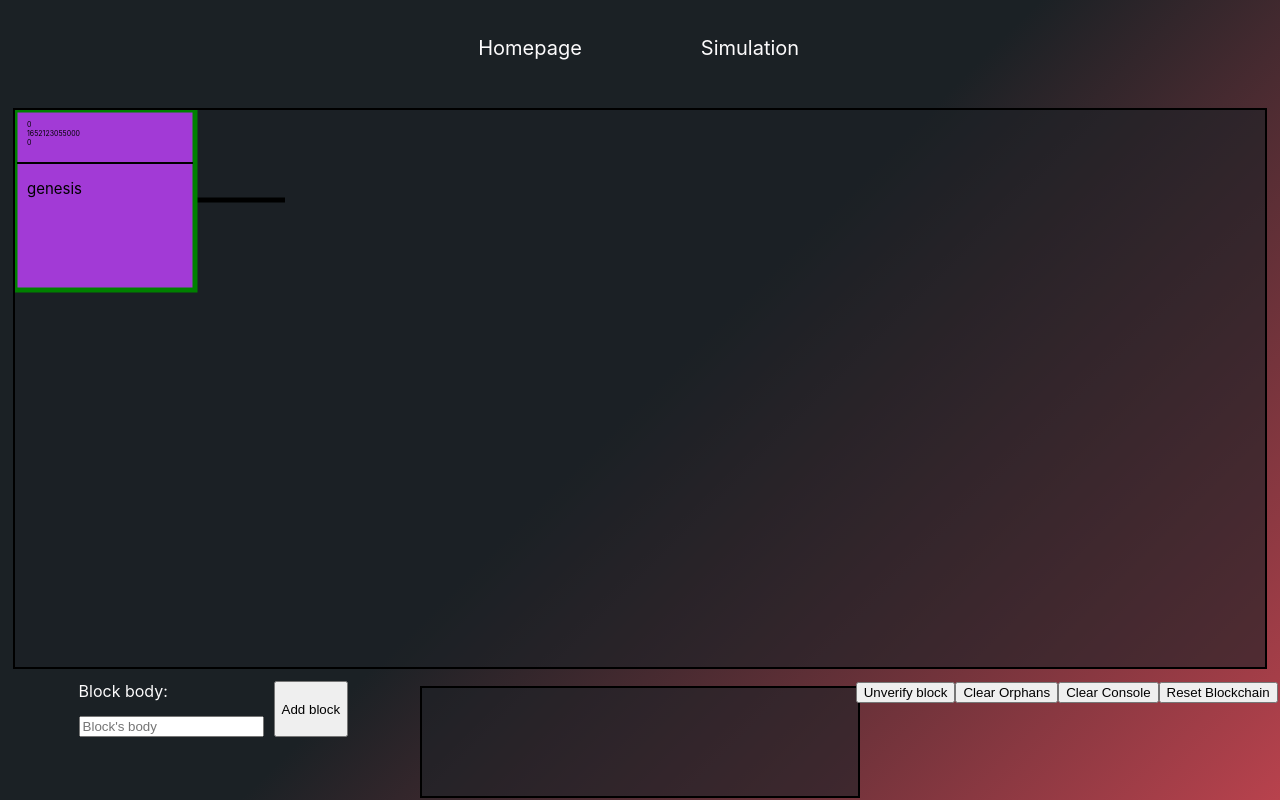
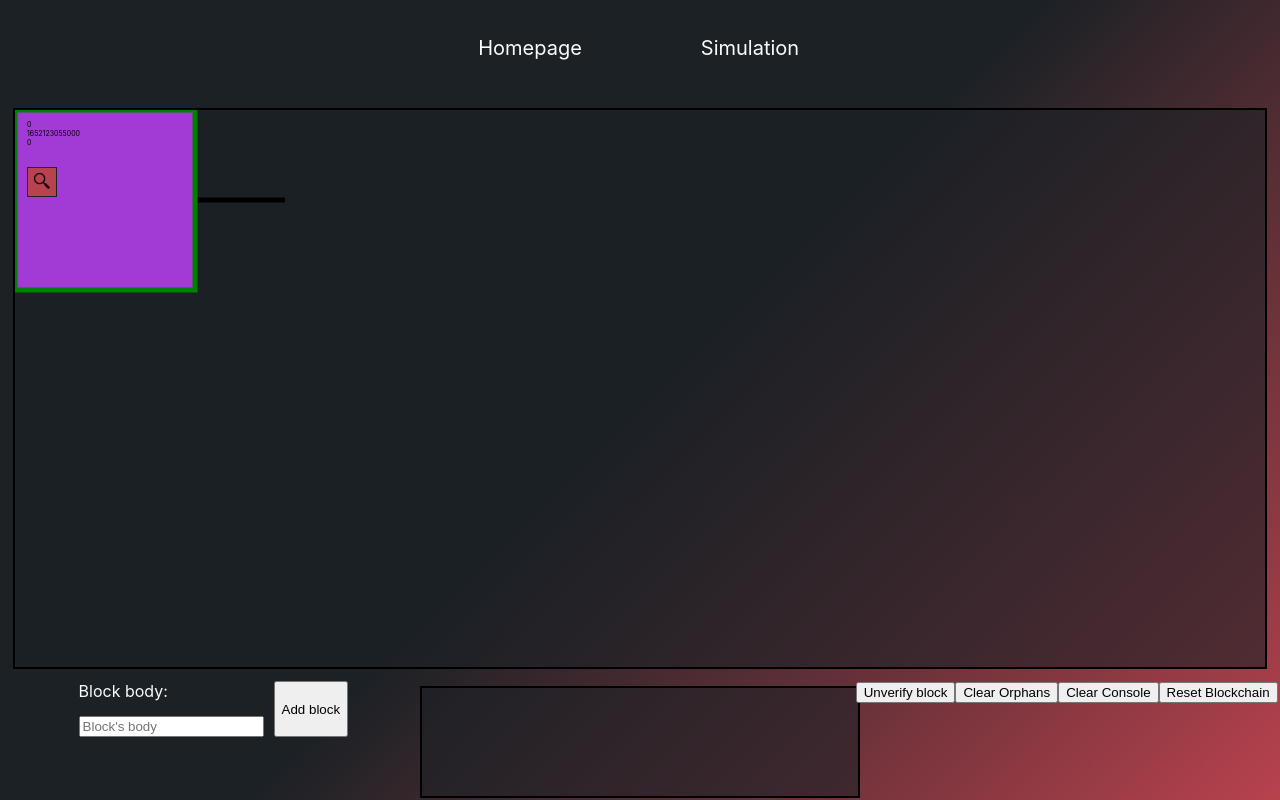
Before and after one commit to Frashier/BlockchainSim, a React (Create React App) app: page /simulation in a window 1280 px wide. Built offline with nearby package versions, Linux system fonts and the light colour scheme.

Commit message:
replaced user input body by generated txs

```diff
--- a/src/Components/Simulation/Blockchain.js
+++ b/src/Components/Simulation/Blockchain.js
@@ -9,8 +9,13 @@ function getRandomInt(max) {
   return Math.floor(Math.random() * max);
 }
 
+function sha1HexHash(toHash) {
+  return Hex.stringify(sha1(toHash));
+}
+
 const SHA1_LENGTH = 160;
 const MAX_NONCE = 1000000;
+const BLOCK_SIZE = 5;
 
 // Enum representing all possible block types.
 // Block types are used as a helper variable in
@@ -35,13 +40,36 @@ class BlockType {
   }
 }
 
+class Transaction {
+  constructor(index, timestamp) {
+    this.index = index;
+    this.timestamp = timestamp;
+    this.hash = sha1HexHash(this.index + this.timestamp);
+  }
+
+  static generateRandomTransactions(n) {
+    let txArray = [];
+    for (let i = 0; i < n; i++) {
+      txArray.push(new Transaction(i, Date.now()));
+    }
+    return txArray;
+  }
+
+  toString() {
+    return `${this.index}.\n${this.timestamp}\n${this.hash}`;
+  }
+}
+
 class Block {
-  constructor(type, prevHash, timestamp, nonce, body) {
+  constructor(type, prevHash, timestamp, nonce) {
     this.type = type; // Helper variable for simulation implementation
     this.prevHash = prevHash;
     this.timestamp = timestamp;
     this.nonce = nonce;
-    this.body = body;
+    this.body =
+      type === BlockType.Genesis
+        ? ""
+        : Transaction.generateRandomTransactions(BLOCK_SIZE).join("/n");
   }
 
   changeType(type) {
@@ -63,7 +91,7 @@ class Block {
       nonce
     ).toString();
 
-    return Hex.stringify(sha1(toHash));
+    return sha1HexHash(toHash);
   }
 
   // TODO:
--- a/src/Components/Simulation/Simulation.js
+++ b/src/Components/Simulation/Simulation.js
@@ -1,5 +1,5 @@
 import styles from "./Simulation.module.css";
-import { useState, useRef, useEffect } from "react";
+import { useState, useRef } from "react";
 import { motion } from "framer-motion";
 import { Block, Blockchain, BlockType } from "./Blockchain";
 
@@ -13,14 +13,28 @@ import { Block, Blockchain, BlockType } from "./Blockchain";
 // add multiple miners
 // ? branches cant be longer than 1, unverifying is automatic
 // increase difficulty based on main branch length
-// button to reset blockchain
 
 function BlockComponent(props) {
+  //const [inspectOpen, setInspectOpen] = useState(false);
+
   // Block fill based on block type
-  let color = "white";
-  if (props.type === BlockType.Genesis) color = "#a23ad6";
-  else if (props.type === BlockType.Orphan) color = "#929dac";
-  else if (props.type === BlockType.Head) color = "#b8424d";
+  let color;
+  switch (props.type) {
+    case BlockType.Genesis:
+      color = "#a23ad6";
+      break;
+
+    case BlockType.Orphan:
+      color = "#929dac";
+      break;
+
+    case BlockType.Head:
+      color = "#baa97b";
+      break;
+
+    default:
+      color = "white";
+  }
 
   return (
     <motion.g className={styles.simulation_scene_block}>
@@ -49,8 +63,18 @@ function BlockComponent(props) {
           {props.prevHash} <br /> {props.timestamp}
           <br /> {props.nonce}
         </div>
-        <hr style={{ border: "1px solid black" }} />
-        <div className={styles.simulation_scene_block_body}>{props.body}</div>
+        {/*<hr style={{ border: "1px solid black" }} />*/}
+        {/*<div className={styles.simulation_scene_block_body}>{props.body}</div>*/}
+        <button
+          className={styles.simluation_scene_block_button}
+          onClick={() => setInspectOpen(true)}
+        >
+          <img
+            style={{ maxWidth: "100%", maxHeight: "100%" }}
+            src="Assets/glass.png"
+            alt="Inspect"
+          />
+        </button>
       </foreignObject>
     </motion.g>
   );
--- a/src/Components/Simulation/Simulation.module.css
+++ b/src/Components/Simulation/Simulation.module.css
@@ -58,9 +58,17 @@
   margin-bottom: 5px;
   padding: 10px;
 }
-
+/*
 .simulation_scene_block_body {
   margin-top: 5px;
   font-size: 15px;
   padding: 10px;
+}*/
+
+.simluation_scene_block_button {
+  width: 30px;
+  height: 30px;
+  margin: 10px;
+  background-color: var(--red);
+  border: 1px solid var(--dark);
 }
```
Also changed, not shown: public/Assets/glass.png (added).
